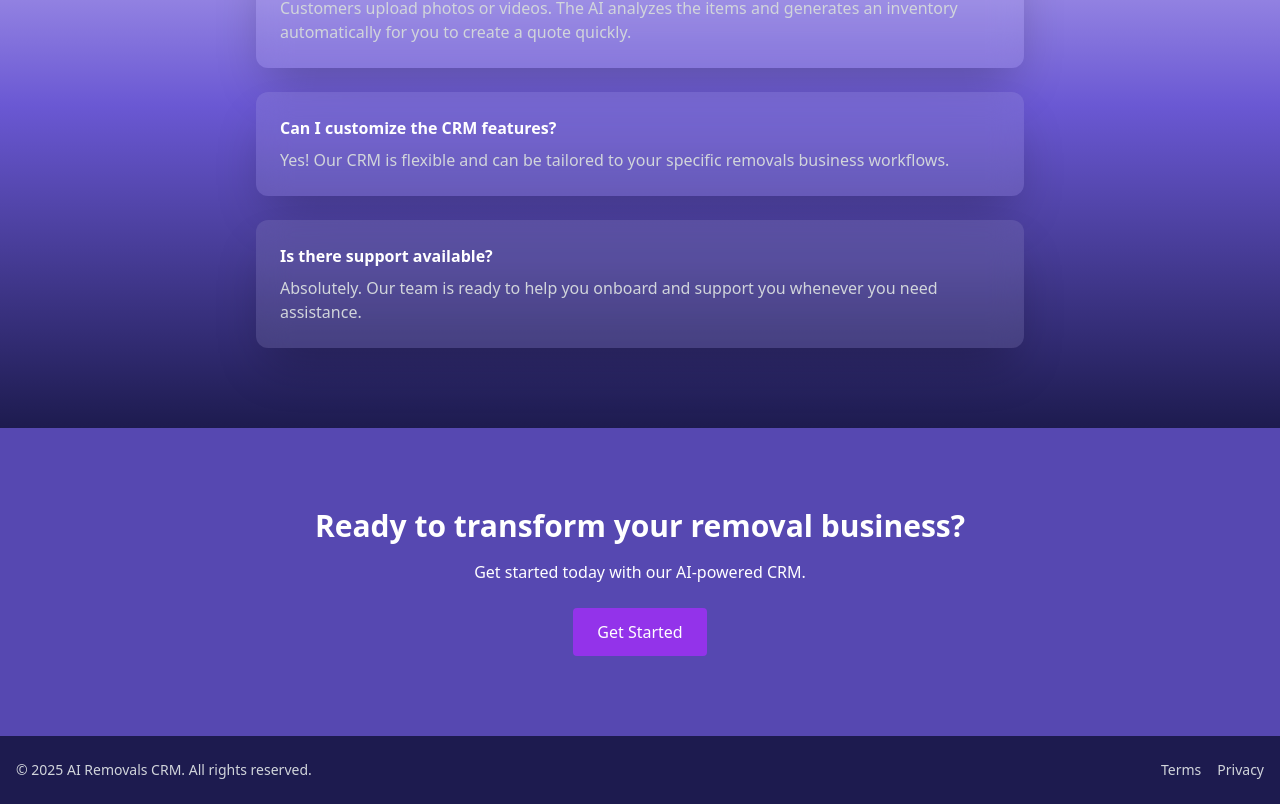
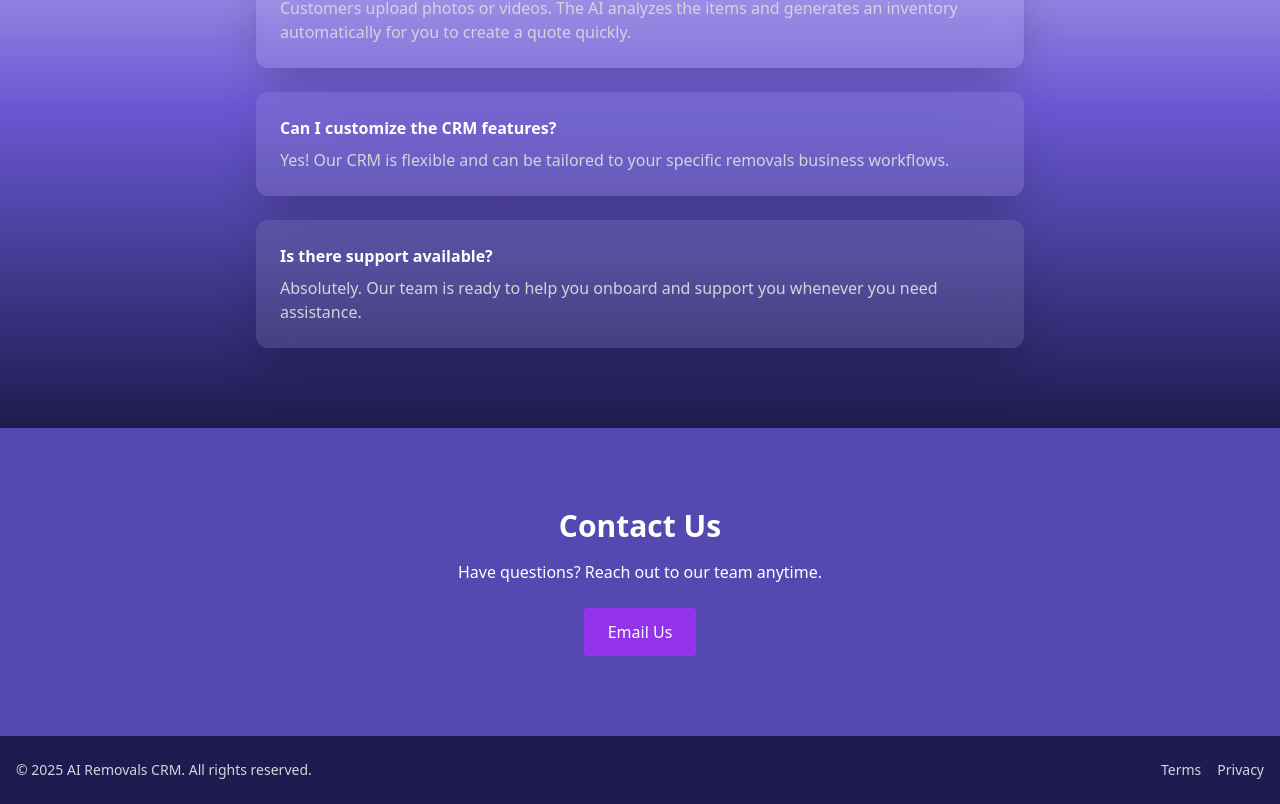
Before and after one commit to Gullmegler/mitt-prosjekt, a React (Create React App) app: page / in a window 1280 px wide. Shown: the part 2311-3115 px from the top of the page. Built offline with nearby package versions, Linux system fonts and the light colour scheme.

Commit message:
Update CallToAction.jsx

```diff
--- a/src/components/CallToAction.jsx
+++ b/src/components/CallToAction.jsx
@@ -1,15 +1,15 @@
 import React from "react";
 
-const CallToAction = () => {
+const Contact = () => {
   return (
-    <section className="bg-[#5648b1] text-white py-20 text-center">
-      <h2 className="text-3xl font-bold mb-4">Ready to transform your removal business?</h2>
-      <p className="mb-6">Get started today with our AI-powered CRM.</p>
-      <button className="bg-purple-600 text-white px-6 py-3 rounded hover:bg-purple-700 transition">
-        Get Started
-      </button>
+    <section id="contact" className="bg-[#5648b1] text-white py-20 text-center">
+      <h2 className="text-3xl font-bold mb-4">Contact Us</h2>
+      <p className="mb-6">Have questions? Reach out to our team anytime.</p>
+      <a href="mailto:info@airemovals.co.uk" className="inline-block bg-purple-600 text-white px-6 py-3 rounded hover:bg-purple-700 transition">
+        Email Us
+      </a>
     </section>
   );
 };
 
-export default CallToAction;
+export default Contact;
```
